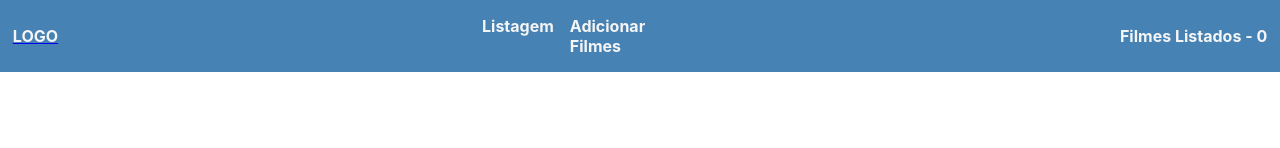
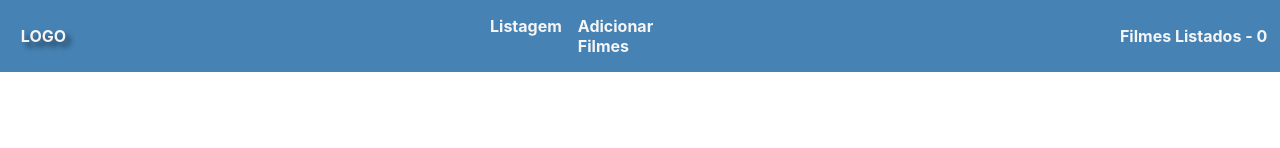
Before and after one commit to gsicuto/favoriteMovies, a React (Create React App) app: page / in a window 1280 px wide. Shown: the top 148 px of the page. Built offline with nearby package versions, Linux system fonts and the light colour scheme.

Commit message:
ajuste erro de digitação home

```diff
--- a/src/components/NavBar.js
+++ b/src/components/NavBar.js
@@ -5,7 +5,7 @@ import "./NavBar.css";
 export const NavBar = () => {
   return (
     <nav className="navbar">
-      <NavLink to="/" classnName="link">
+      <NavLink to="/" className="link">
         <span className="logo"> logo </span>
       </NavLink>
       <div className="nav-links">
```
